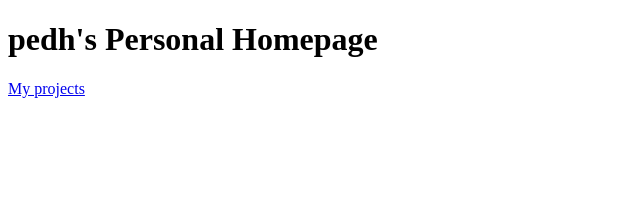
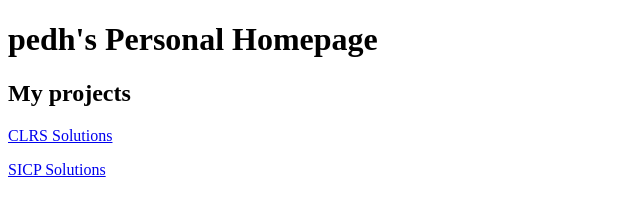
Before and after one commit to pedh/pedh.github.io, a plain HTML site: page index.html in a window 1280 px wide. Shown: the whole page, without its empty margins (0-640 px from the left). Drawn offline with Linux system fonts and the light colour scheme.

Commit message:
remove projects subpage

```diff
--- a/index.html
+++ b/index.html
@@ -18,7 +18,17 @@
       pedh's Personal Homepage
     </h1>
 
-    <a href="projects">My projects</a>
+    <h2>
+      My projects
+    </h2>
+
+    <p>
+      <a href="/CLRS-Solutions">CLRS Solutions</a>
+    </p>
+
+    <p>
+      <a href="/SICP-Solutions">SICP Solutions</a>
+    </p>
 
   </body>
 
```
Also changed, not shown: projects/index.html (deleted, +0 -31 lines).
